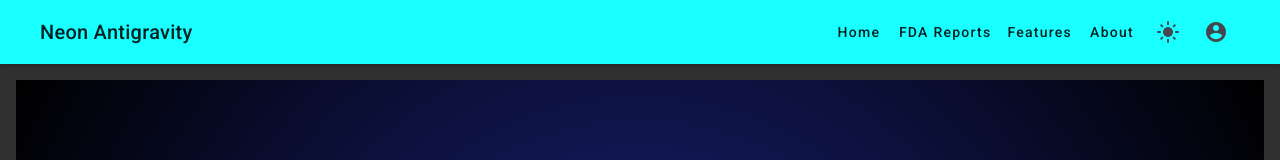
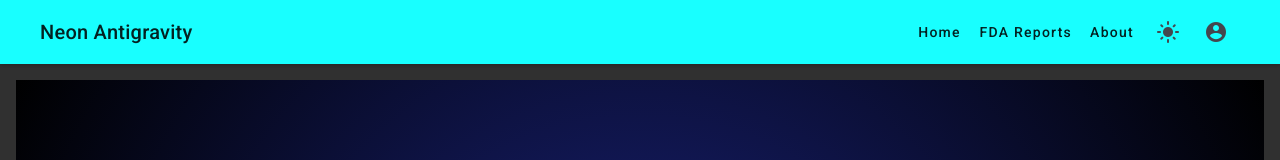
Before and after one commit to vst121/neon-antigravity, an Angular app: page / in a window 1280 px wide. Shown: the top 160 px of the page. Built offline with nearby package versions, Linux system fonts and the light colour scheme.

Commit message:
Remove Features link

```diff
--- a/src/app/core/layout/header/header.component.html
+++ b/src/app/core/layout/header/header.component.html
@@ -7,7 +7,6 @@
     <span class="spacer"></span>
     <button mat-button routerLink="/">Home</button>
     <button mat-button routerLink="/fda-enforcement">FDA Reports</button>
-    <button mat-button>Features</button>
     <button mat-button routerLink="/about">About</button>
     <button mat-icon-button (click)="toggleTheme()" aria-label="Toggle Theme">
       <mat-icon>{{ themeService.isDarkMode() ? 'light_mode' : 'dark_mode' }}</mat-icon>
```
